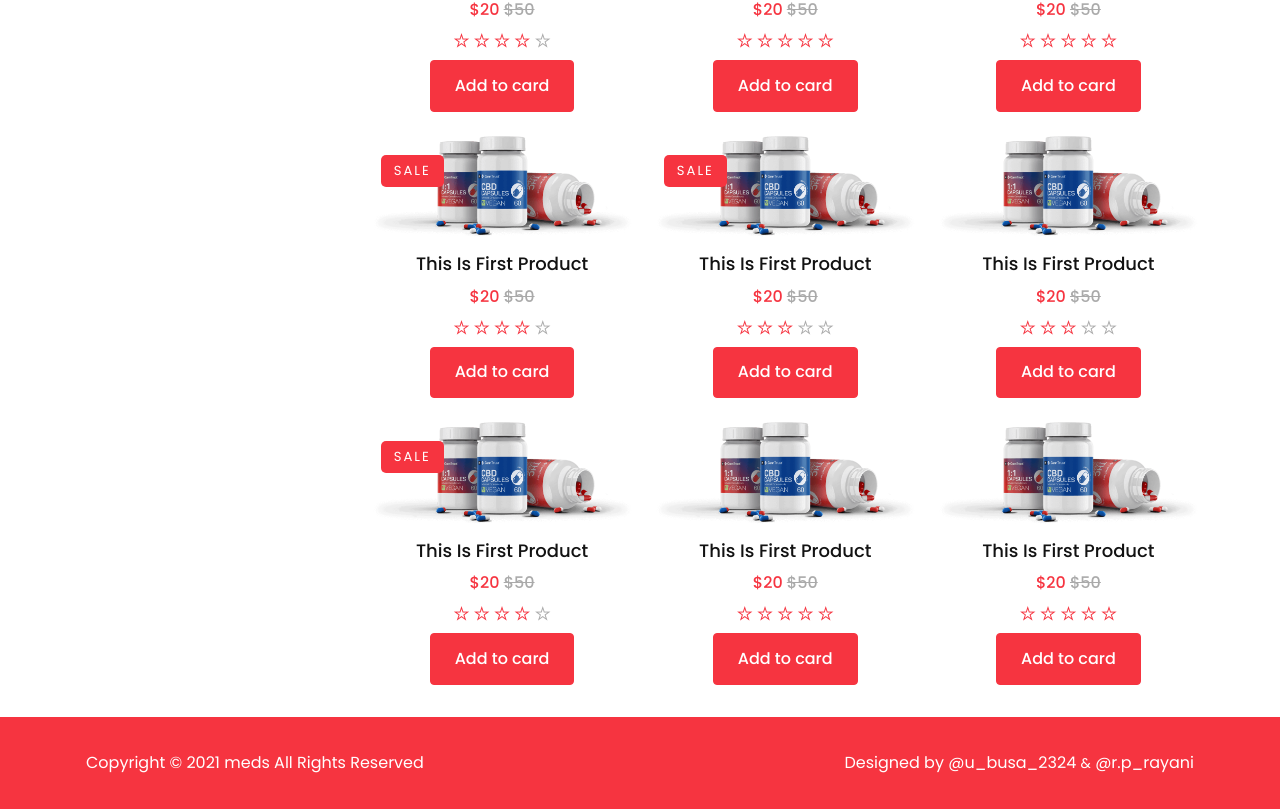
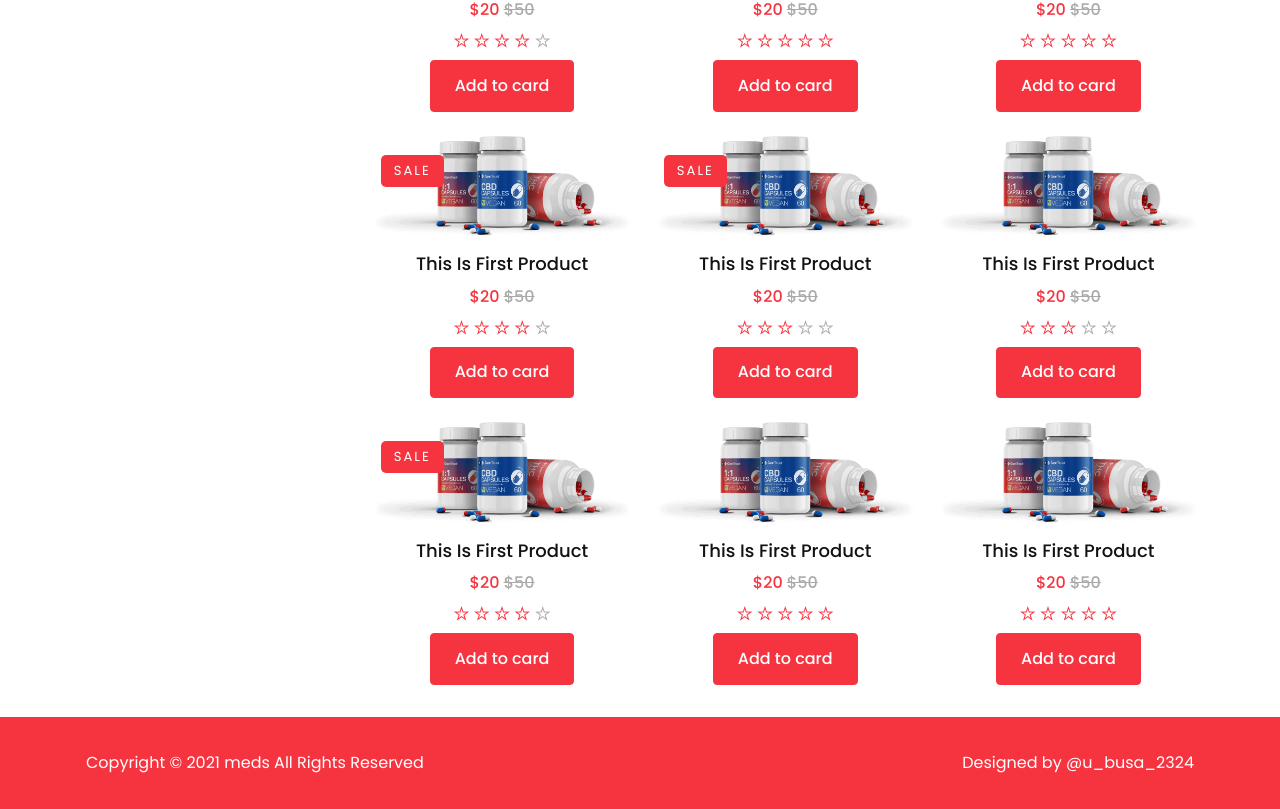
Before and after one commit to utsavbusa/Meds, a plain HTML site: page stuf/product.html in a window 1280 px wide. Shown: the part 710-1519 px from the top of the page. Drawn offline with nearby package versions, Linux system fonts and the light colour scheme.

Commit message:
Update product.html

```diff
--- a/stuf/product.html
+++ b/stuf/product.html
@@ -441,8 +441,7 @@
                     </div>
                     <div class="col-12 col-lg-6 p-1 p-lg-3 text-center text-lg-end">
                         <p>Designed by <a href="https://instagram.com/u_busa_007?utm_medium=copy_link"
-                                target="_blank">@u_busa_2324 <small>&</small><a
-                                    href="https://instagram.com/r.p_raiyani?utm_medium=copy_link"> @r.p_rayani</a></a>
+                                target="_blank">@u_busa_2324 </a>
                         </p>
                     </div>
                 </div>
```
